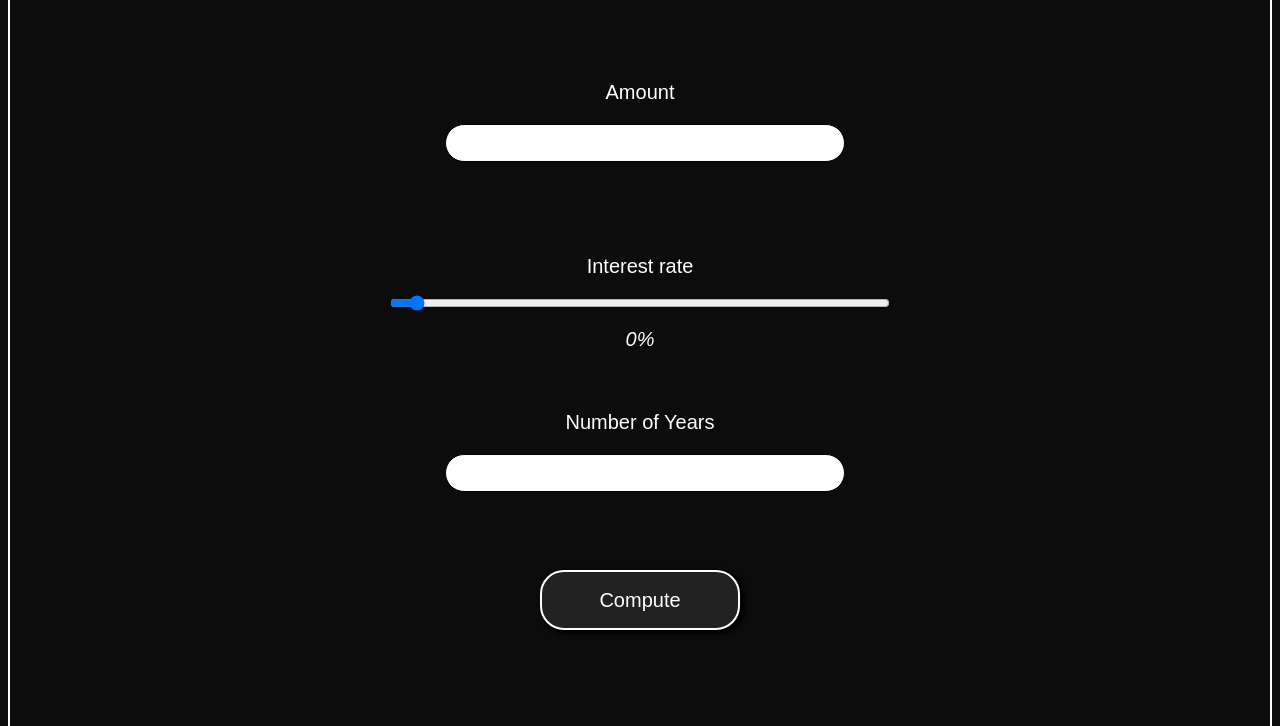
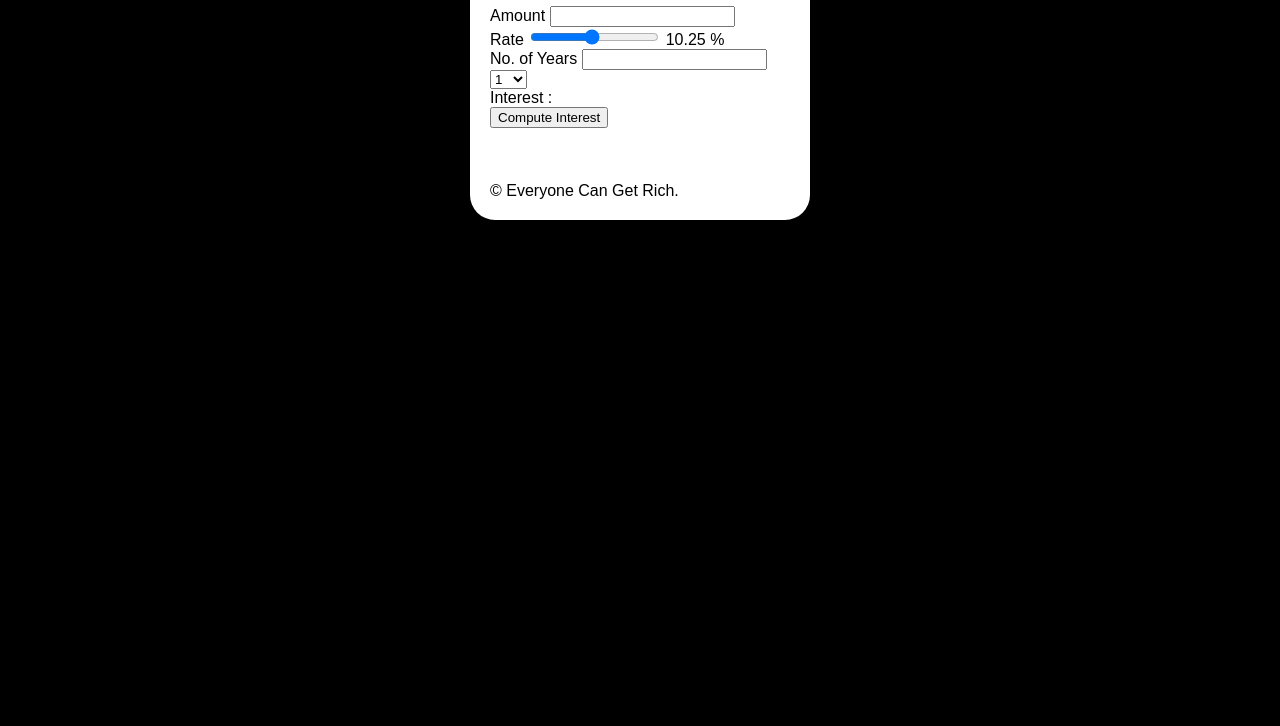
Before and after one commit to pauleziemefe/IBM-final-project-Paul-Eziemefe, a plain HTML site: page index.html in a window 1280 px wide. Shown: the part 141-867 px from the top of the page. After the commit the page ends 800 px from the top, so only its background shows below. Drawn offline with nearby package versions, Linux system fonts and the light colour scheme.

Commit message:
Add files via upload

```diff
--- a/index.html
+++ b/index.html
@@ -1,38 +1,38 @@
-<html lang="en">
+<!DOCTYPE html>
+<html>
   <head>
     <script src="script.js"></script>
     <link rel="stylesheet" href="style.css" />
     <title>IBM Final Project</title>
   </head>
   <body>
-    <main>
+    <div class="maindiv">
       <h1>Simple Interest Calculator</h1>
-      <p class="amt">
-        Amount<input type="number" id="principal" required /><br />
-      </p>
-      Interest rate
+
+      Amount <input type="number" id="principal" /> <br />
+      Rate
       <input
         type="range"
-        id="rangeInput"
-        name="rangeInput"
-        min="0"
-        max="100"
-        step="1"
-        value="0"
-        oninput="rate.value = rangeInput.value"
-        required
+        id="rate"
+        min="1"
+        max="20"
+        value="10.25"
+        onchange="updateRate()"
       />
-      <cite
-        ><output id="rate" name="rate" for="rangeInput">0</output>%<br
-      /></cite>
-      Number of Years <input type="number" id="years" required /><br />
-      <button onclick="compute()" class="btn btn-primary">Compute</button
-      ><br /><br /><br />
-      <p>
-        <span id="word"></span><abbr id="result"></abbr><br />
-        <span id="message"></span><abbr id="current"></abbr><br />
-      </p>
-    </main>
-    <script src="js/bootstrap.js"></script>
+      <span id="rate_val"> 10.25 </span>% <br />
+      No. of Years <input type="number" id="years" />
+      <select name="years" id="years">
+        <option value="1">1</option>
+        <option value="10">10</option></select
+      ><br />
+      Interest : <span id="result"></span><br />
+      <button onclick="compute()">Compute Interest</button>
+
+      </br> <span id="word"></span> <mark><b><span id="p"></span></b></mark>
+      </br> <span id="text"></span> <mark><b><span id="ratee"></span><span id="per"></span></b></mark>
+      </br> <span id="message"></span> <mark><b><span id="resultt"></span></b></mark>
+      </br> <span id="textt"></span> <mark><b><span id="year"></span></b></mark>
+      <footer>© Everyone Can Get Rich.</footer>
+    </div>
   </body>
 </html>
--- a/script.js
+++ b/script.js
@@ -1,12 +1,37 @@
+//Change rate value when it is inputter
+function updateRate() {
+  var rate_val = document.getElementById("rate").value;
+  document.getElementById("rate_val").innerText = rate_val;
+}
+
+//Actions for compute button
 function compute() {
-  p = document.getElementById("principal").value;
-  r = document.getElementById("rate").value;
-  t = document.getElementById("years").value;
-  a = document.getElementById("result").value;
-  document.getElementById("word").innerHTML = "You will receive an amount of ";
-  document.getElementById("result").innerHTML = p * (1 + r * t);
-  document.getElementById("message").innerHTML = "in the year ";
-  const currentYear = new Date();
-  document.getElementById("current").innerHTML =
-    parseInt(t) + currentYear.getFullYear();
+  //get values
+  var p = document.getElementById("principal").value;
+  var r = document.getElementById("rate").value;
+  var n = document.getElementById("years").value;
+
+  //calculate interest
+  var interest = (p * n * r) / 100;
+
+  //when principal is less than 0
+  if (p <= 0) {
+    window.alert("Enter a positive number");
+    document.focus("principal");
+  }
+  //when principal is greater than 0
+  else if (p > 0) {
+    var year = new Date().getFullYear() + parseInt(n);
+    document.getElementById("result").innerHTML = interest;
+    document.getElementById("word").innerHTML = "If you deposit ";
+    document.getElementById("p").innerHTML = p;
+    document.getElementById("text").innerHTML = "at an interest rate of ";
+    document.getElementById("ratee").innerHTML = r;
+    document.getElementById("per").innerHTML = "%";
+    document.getElementById("message").innerHTML =
+      "You will recieve an amount of ";
+    document.getElementById("resultt").innerHTML = interest;
+    document.getElementById("textt").innerHTML = "in the year ";
+    document.getElementById("year").innerHTML = year;
+  }
 }
--- a/style.css
+++ b/style.css
@@ -1,100 +1,19 @@
-/* A CSS to mobile */
 body {
-  font-family: arial, sans-serif;
-  background-color: #0c0c0c;
-  color: #222;
-  font-size: 20px;
-  border: solid #fff 2px;
-  border-radius: 35px;
-}
-main {
-  padding: 0 10px;
-}
-
-h1 {
+  background-color: black;
+  font-family: Arial, Helvetica, sans-serif;
+  color: white;
   display: flex;
   justify-content: center;
-  text-align: center;
-  padding: 2px;
-  font-size: 45px;
-  padding: 30px 40px;
-  color: #fff;
-}
-
-main {
-  text-align: center;
-  align-items: center;
-  display: flex;
-  flex-direction: column;
-  color: #fff;
-}
-
-.amt {
-  margin: 40px 0;
-  display: flex;
-  flex-direction: column;
   align-items: center;
 }
-
-cite {
-  margin-bottom: 60px;
+h1 {
+  color: grey;
+  font-family: Verdana, Geneva, Tahoma, sans-serif;
 }
-
-input {
-  height: 25px;
-  width: 400px;
-  font-size: inherit;
-  border: solid #000 1px;
-  border-radius: 35px;
-  margin: 0 7px;
-  padding: 18px;
+.maindiv {
+  background-color: white;
+  color: black;
+  width: 300px;
+  padding: 20px;
+  border-radius: 25px;
 }
-
-#rangeInput {
-  height: 50px;
-  width: 500px;
-}
-#principal,
-#years {
-  margin: 20px 0 30px 10px;
-}
-
-#principal:focus,
-#years:focus {
-  box-shadow: #222 3px 5px 7px;
-}
-
-button {
-  background-color: #222;
-  color: #fff;
-  border: solid 2px #fff;
-  border-radius: 24px;
-  width: 200px;
-  height: 60px;
-  margin: 25px auto 15px auto;
-  font-size: inherit;
-  box-shadow: black 3px 2px 4px 2px;
-}
-
-button:hover,
-button:active {
-  cursor: pointer;
-  color: #0c0c0c;
-  box-shadow: #000 -5px -6px -13px -5px;
-  background-color: #222;
-}
-
-span,
-abbr {
-  padding: inherit;
-  font-size: 25px;
-  font-weight: 200% bold;
-  text-align: center;
-  color: #fff;
-  margin-bottom: 75px;
-}
-
-#result,
-#current {
-  font-weight: bold;
-}
```
